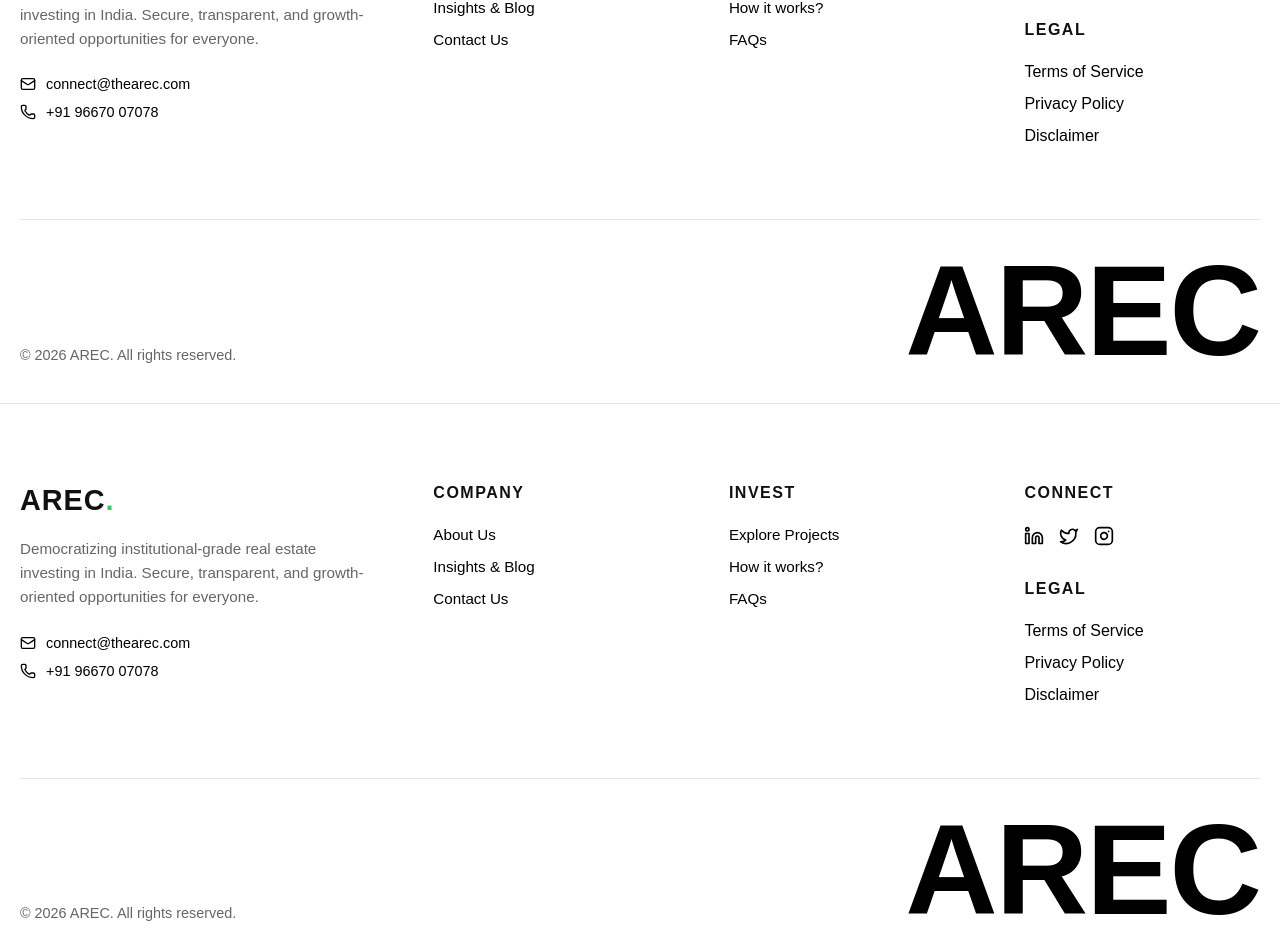
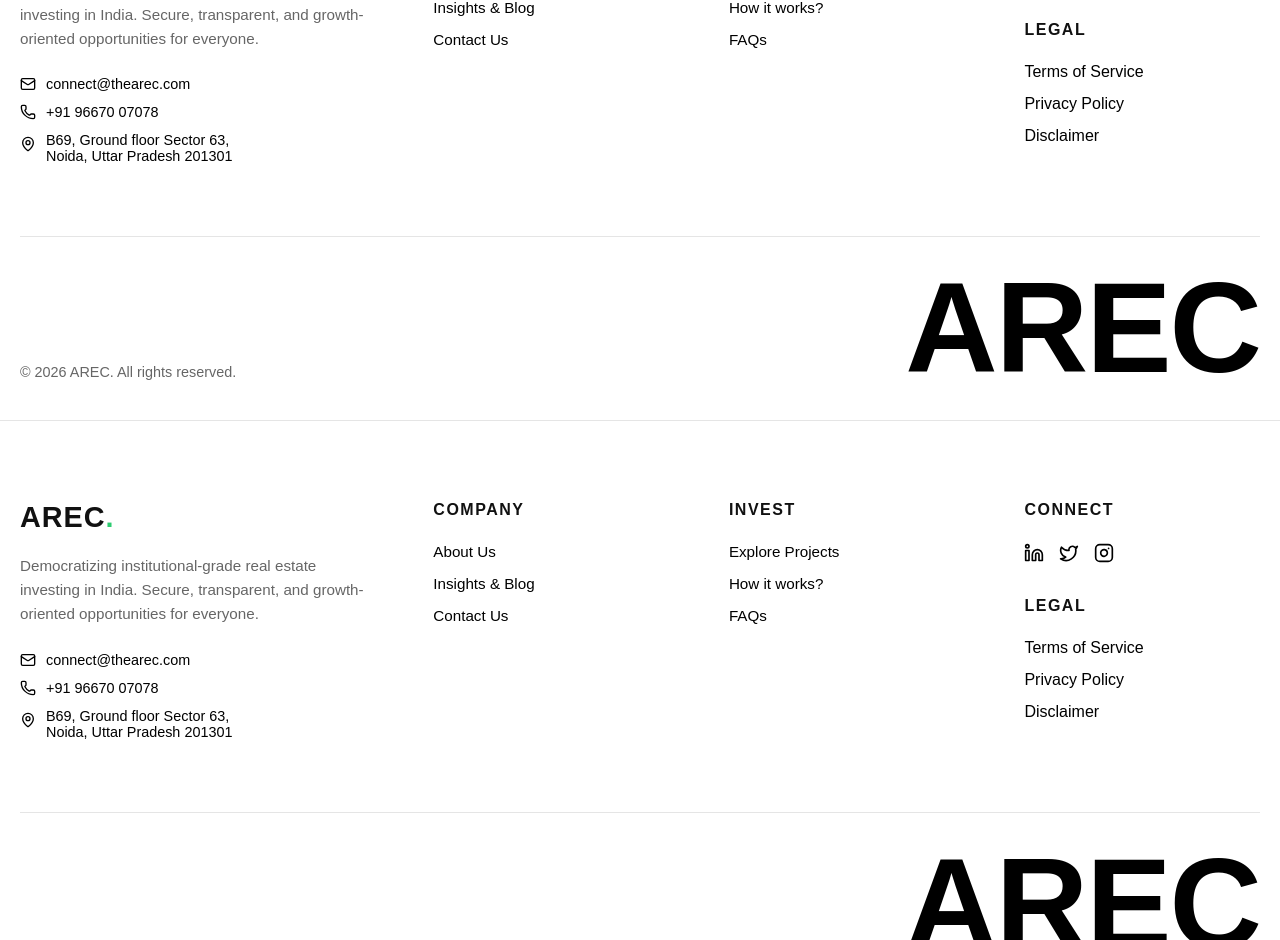
Before and after one commit to hestiyaCode/arec-real-estate, a Next.js app: page /projects in a window 1280 px wide. Shown: the part 1888-2828 px from the top of the page. Built offline with nearby package versions, Linux system fonts and the light colour scheme; a web font is replaced by a local one.

Commit message:
updated footer

```diff
--- a/src/app/home/Footer/Footer.js
+++ b/src/app/home/Footer/Footer.js
@@ -1,8 +1,9 @@
 "use client";
 import React from 'react';
 import Link from 'next/link';
-import { useRouter, usePathname } from 'next/navigation'; // Added for smart navigation
-import { Linkedin, Twitter, Instagram, Mail, Phone } from 'lucide-react';
+import { useRouter, usePathname } from 'next/navigation';
+// Added MapPin to the imports
+import { Linkedin, Twitter, Instagram, Mail, Phone, MapPin } from 'lucide-react';
 import styles from './footer.module.css';
 
 const Footer = () => {
@@ -11,7 +12,6 @@ const Footer = () => {
   const router = useRouter();
 
   const handleScrollToFaq = (e) => {
-    // If we are already on the homepage, just scroll smoothly
     if (pathname === '/') {
       e.preventDefault();
       const faqSection = document.getElementById('faq');
@@ -19,8 +19,6 @@ const Footer = () => {
         faqSection.scrollIntoView({ behavior: 'smooth' });
       }
     }
-    // If we are on another page, let the default <Link> behavior
-    // take us to "/#faq", which browser handles automatically.
   };
 
   return (
@@ -47,6 +45,14 @@ const Footer = () => {
                 <Phone size={16} className={styles.icon} />
                 <span>+91 96670 07078</span>
               </div>
+              {/* Added Address Section Below Phone Number */}
+              <div className={styles.contactItem} style={{ alignItems: 'flex-start' }}>
+                <MapPin size={16} className={styles.icon} style={{ marginTop: '4px' }} />
+                <span>
+                  B69, Ground floor Sector 63,<br />
+                  Noida, Uttar Pradesh 201301
+                </span>
+              </div>
             </div>
           </div>
 
@@ -55,7 +61,6 @@ const Footer = () => {
             <h4 className={styles.colHeading}>Company</h4>
             <ul className={styles.linkList}>
               <li><Link href="/aboutUs">About Us</Link></li>
-
               <li><Link href="/InsightsAndBlogsPage">Insights & Blog</Link></li>
               <li><Link href="/contact-page">Contact Us</Link></li>
             </ul>
@@ -67,8 +72,6 @@ const Footer = () => {
             <ul className={styles.linkList}>
               <li><Link href="/projects">Explore Projects</Link></li>
               <li><Link href="/How-it-works-page">How it works?</Link></li>
-
-              {/* FIXED LINK: Changed "#faq" to "/#faq" */}
               <li>
                 <Link
                   href="/#faq"
@@ -78,8 +81,6 @@ const Footer = () => {
                   FAQs
                 </Link>
               </li>
-
-
             </ul>
           </div>
 
```
